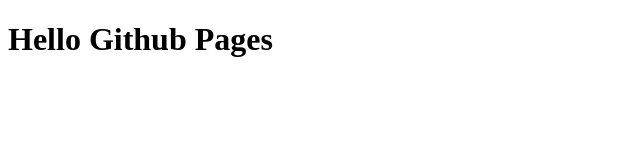
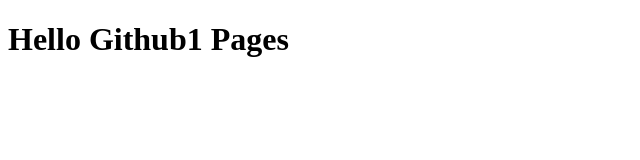
Before and after one commit to Magneto-Wang/Magneto-Wang.github.io, a plain HTML site: page index.html in a window 1280 px wide. Shown: the full height of the page, 0-640 px from the left. Drawn offline with Linux system fonts and the light colour scheme.

Commit message:
commitTest1

```diff
--- a/index.html
+++ b/index.html
@@ -7,6 +7,6 @@
     <title>Hello Github Pages</title>
 </head>
 <body>
-    <h1 class='container'>Hello Github Pages</h1>
+    <h1 class='container'>Hello Github1 Pages</h1>
 </body>
 </html>
```
